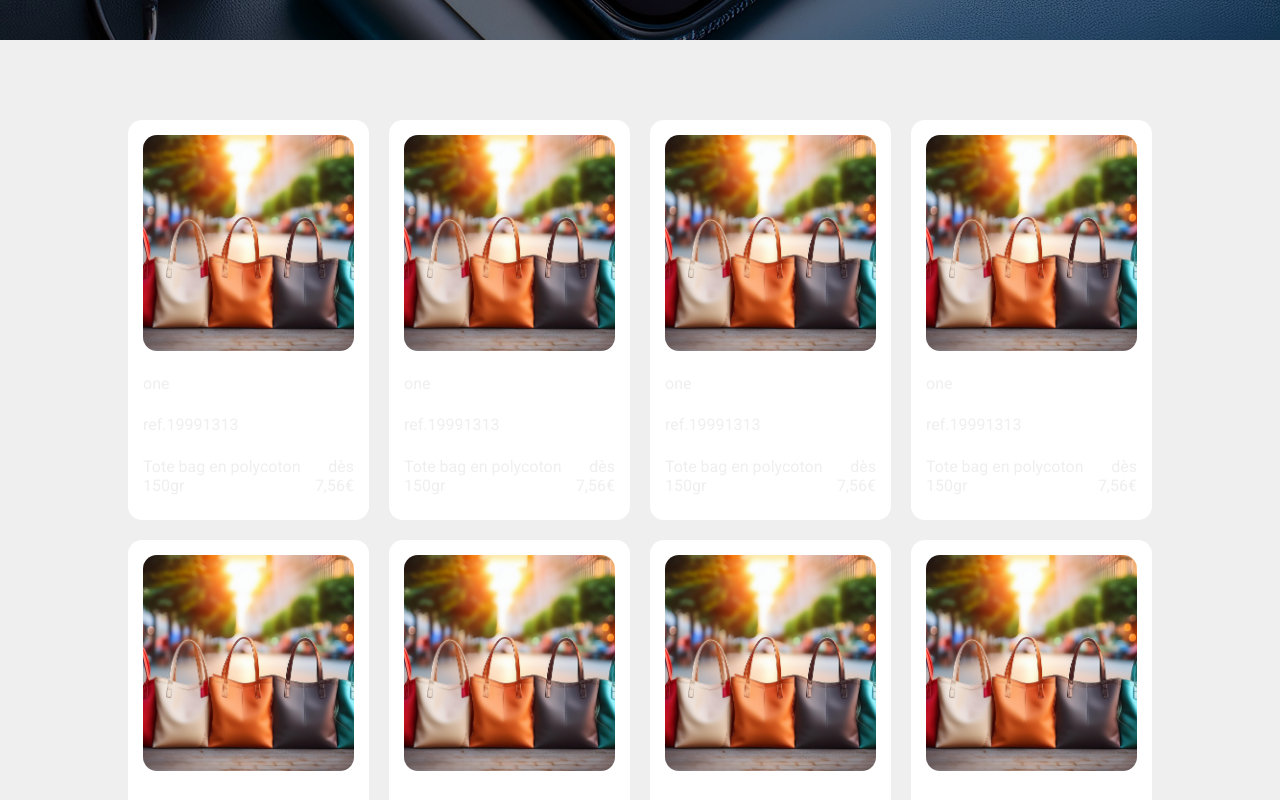
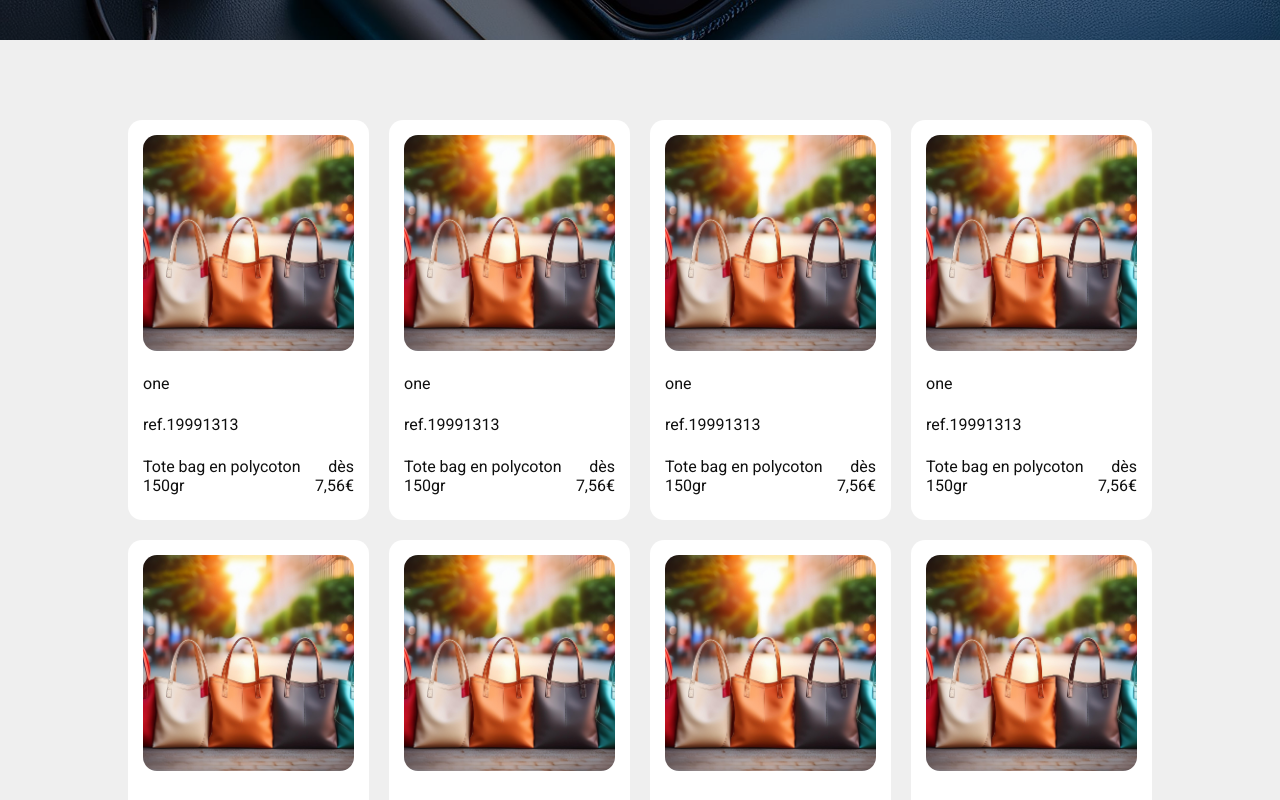
Before and after one commit to Scharlyopitz/One-comm, a React (Vite) app: page /objetsPublicitaires/Accessoires-smartphone in a window 1280 px wide. Shown: the part 520-1320 px from the top of the page. Built offline with nearby package versions, Linux system fonts and the light colour scheme.

Commit message:
Ajout couleur noir au texte des produits

```diff
--- a/src/sass/pages/categorie/_categorie.scss
+++ b/src/sass/pages/categorie/_categorie.scss
@@ -55,6 +55,7 @@
       height: 400px;
       padding: 15px 15px 25px;
       background-color: $RealWhite;
+      color: $Black;
       border-radius: 14px;
 
       img {
--- a/src/style/style.css
+++ b/src/style/style.css
@@ -90,6 +90,7 @@ li {
   height: 400px;
   padding: 15px 15px 25px;
   background-color: #ffffff;
+  color: #0f0f0f;
   border-radius: 14px;
 }
 .ProductSection .ProductContainer .product img {
```
Also changed, not shown: 1 other file (tests, documents, lock files or other folders).
